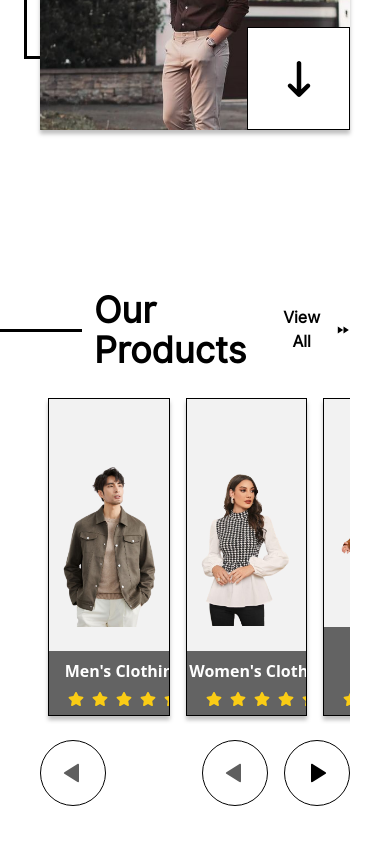
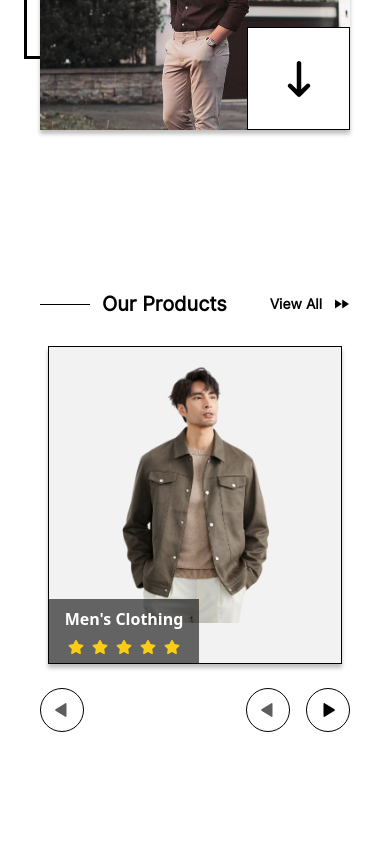
Before and after one commit to Mohmed-saleh1/e-shop, a Next.js app: page / in a window 390 px wide. Shown: the part 1539-2383 px from the top of the page. After the commit the page ends 2351 px from the top, so only its background shows below. Built offline with nearby package versions, Linux system fonts and the light colour scheme.

Commit message:
Responsive Carousel

```diff
--- a/app/components/homeComponents/CarouselCard.tsx
+++ b/app/components/homeComponents/CarouselCard.tsx
@@ -10,7 +10,7 @@ type CarouselCardProps = {
 
 function CarouselCard({category, image, rating }: CarouselCardProps) {
   return (
-    <div className="flex-shrink-0 w-1/4 p-2">
+    <div className="flex-shrink-0 w-full md:w-1/2 lg:w-1/4 p-2">
         {/* Display card in carousel */}
       <div className="bg-carouselCard shadow-carouselShadow border border-black overflow-hidden relative">
         <Image
--- a/app/components/homeComponents/CarouselNavigation.tsx
+++ b/app/components/homeComponents/CarouselNavigation.tsx
@@ -25,7 +25,7 @@ const CarouselNavigation = ({
       {/* Return to first product button */}
       <button
         onClick={goToFirstProduct}
-        className={`p-5 bg-white rounded-full border border-black text-2xl flex justify-center items-center ${
+        className={`p-3 md:p-5 bg-white rounded-full border border-black text-lg md:text-2xl flex justify-center items-center ${
           currentIndex === 0 ? "text-lightGray" : ""
         }`}
         disabled={currentIndex === 0}
@@ -37,7 +37,7 @@ const CarouselNavigation = ({
         {/* Left (Previous) button */}
         <button
           onClick={prevSlide}
-          className={`p-5 bg-white rounded-full border border-black text-2xl flex justify-center items-center ${
+          className={`p-3 md:p-5 bg-white rounded-full border border-black text-lg md:text-2xl flex justify-center items-center ${
             currentIndex === 0 ? "text-lightGray" : ""
           }`}
           disabled={currentIndex === 0}
@@ -48,7 +48,7 @@ const CarouselNavigation = ({
         {/* Right (Next) button */}
         <button
           onClick={nextSlide}
-          className={`p-5 bg-white rounded-full border border-black text-2xl flex justify-center items-center ${
+          className={`p-3 md:p-5 bg-white rounded-full border border-black text-lg md:text-2xl flex justify-center items-center ${
             isAtLastProduct ? "text-lightGray" : ""
           }`}
           disabled={isAtLastProduct}
--- a/app/components/homeComponents/ProductCarousel.tsx
+++ b/app/components/homeComponents/ProductCarousel.tsx
@@ -1,6 +1,5 @@
 "use client";
-
-import React, { useState } from "react";
+import React, { useState, useEffect } from "react";
 import { IoMdFastforward } from "react-icons/io";
 import SectionLine from "../sectionLine/SectionLine";
 import CarouselNavigation from "./CarouselNavigation";
@@ -50,8 +49,26 @@ const products = [
 
 const ProductCarousel = () => {
   const [currentIndex, setCurrentIndex] = useState(0);
-  const itemsToShow = 4;
-  const isAtLastProduct = currentIndex >= products.length - itemsToShow;
+  const [itemsToShow, setItemsToShow] = useState(4); // Default items to show on large screens
+
+  // Set the number of items to show based on screen width
+  useEffect(() => {
+    const updateItemsToShow = () => {
+      if (window.innerWidth >= 1024) {
+        setItemsToShow(4); // Large screens: 4 items
+      } else if (window.innerWidth >= 768) {
+        setItemsToShow(2); // Medium screens: 2 items
+      } else {
+        setItemsToShow(1); // Small screens: 1 item
+      }
+    };
+
+    updateItemsToShow();
+    window.addEventListener("resize", updateItemsToShow);
+
+    return () => window.removeEventListener("resize", updateItemsToShow); // Cleanup on component unmount
+  }, []);
+
 
   const nextSlide = () => {
     setCurrentIndex((prevIndex) =>
@@ -72,9 +89,9 @@ const ProductCarousel = () => {
       {/* Section header */}
       <div className="flex items-center mb-5 font-inter">
         <SectionLine />
-        <h2 className="text-4xl font-semibold">Our Products</h2>
+        <h2 className="text-xl md:text-2xl lg:text-4xl font-semibold">Our Products</h2>
         <button className="flex items-center font-semibold gap-3 ml-auto">
-          <p>View All</p>
+          <p className="text-sm md:text-lg">View All</p>
           <IoMdFastforward />
         </button>
       </div>
@@ -83,11 +100,9 @@ const ProductCarousel = () => {
         {/* Carousel wrapper */}
         <div className="flex overflow-hidden">
           <div
-            className={`flex -mr-60 transition-all duration-500 ${
-              isAtLastProduct && `-mr-0`
-            }`}
+            className={`flex transition-all duration-500`}
             style={{
-              transform: `translateX(-${currentIndex * (100 / itemsToShow)}%)`,
+              transform: `translateX(-${(currentIndex * 100) / itemsToShow}%)`,
             }}
           >
             {/* Map over products array to show a card component for each element */}
--- a/app/components/sectionLine/SectionLine.tsx
+++ b/app/components/sectionLine/SectionLine.tsx
@@ -3,7 +3,7 @@
 import React from "react";
 
 const SectionLine = () => {
-  return <div className={`w-[100px] h-[3px] bg-black mr-3 -ml-10`}></div>;
+  return <div className={`w-[50px] md:w-[100px] h-[1px] md:h-[3px] bg-black mr-3 md:-ml-10 lg:-ml-5 xl:-ml-10`}></div>;
 };
 
 export default SectionLine;
```
